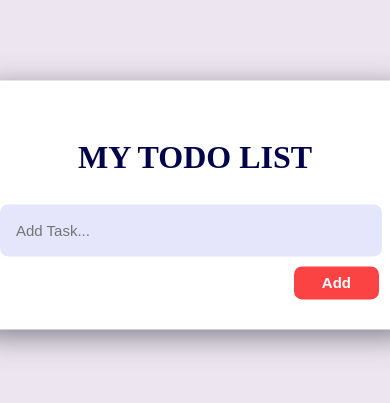
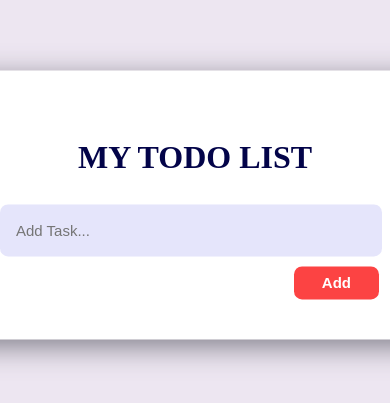
Before and after one commit to Marcusdam/Todo-App, a plain HTML site: page index.html in a window 390 px wide. Shown: the part 217-620 px from the top of the page. Drawn offline with Linux system fonts and the light colour scheme.

Commit message:
Update index.css

```diff
--- a/index.css
+++ b/index.css
@@ -155,7 +155,7 @@ li span:hover{
 
 .container{
     width: 100%;
-/*     padding: 0px; */
+    padding: 40px;
 
 }
 #newtask input{
```
